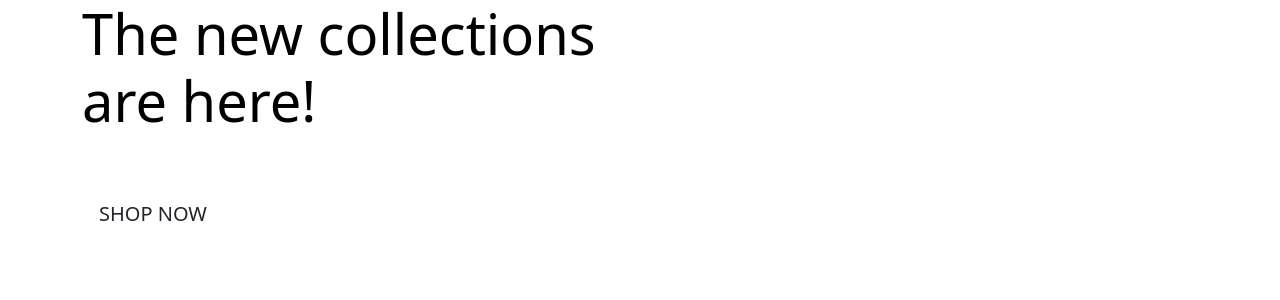
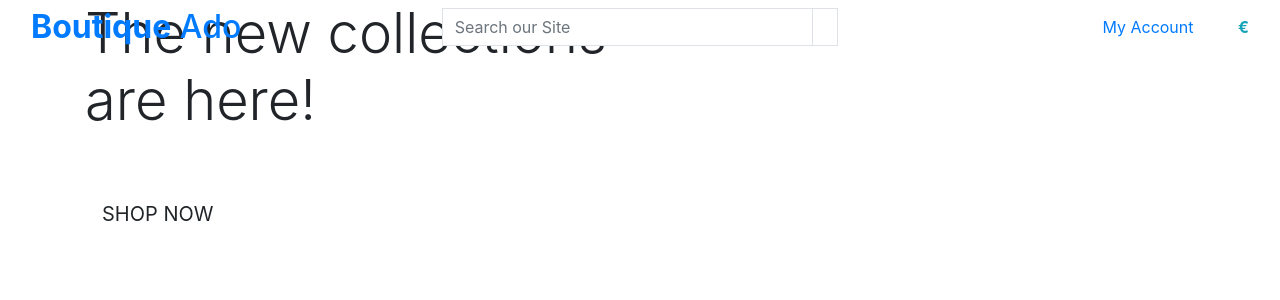
Before and after one commit to Brian-FullStack/boutique_ado, a Django app: page / in a window 1280 px wide. Shown: the top 300 px of the page. Run offline with Django 4.2, Linux system fonts and the light colour scheme.

Commit message:
Added main page  header content

```diff
--- a/templates/allauth/base.html
+++ b/templates/allauth/base.html
@@ -2,6 +2,7 @@
 
 <!doctype html>
 <html lang="en">
+
 <head>
   {% block coremeta%}
     <!-- Required meta tags -->
@@ -15,7 +16,7 @@
 
   {% block corecss %}
     <!-- Bootstrap CSS -->
-    <link href="https://cdn.jsdelivr.net/npm/bootstrap@5.1.3/dist/css/bootstrap.min.css" rel="stylesheet" integrity="sha384-1BmE4kWBq78iYhFldvKuhfTAU6auU8tT94WrHftjDbrCEXSU1oBoqyl2QvZ6jIW3" crossorigin="anonymous">
+    <link rel="stylesheet" href="https://cdn.jsdelivr.net/npm/bootstrap@4.4.1/dist/css/bootstrap.min.css" integrity="sha384-Vkoo8x4CGsO3+Hhxv8T/Q5PaXtkKtu6ug5TOeNV6gBiFeWPGFN9MuhOf23Q9Ifjh" crossorigin="anonymous">
   {% endblock %}
 
   {% block extra_css%}
@@ -23,7 +24,9 @@
 
   {% block corejs %}
     <!-- Option 1: Bootstrap Bundle with Popper -->
-    <script src="https://cdn.jsdelivr.net/npm/bootstrap@5.1.3/dist/js/bootstrap.bundle.min.js" integrity="sha384-ka7Sk0Gln4gmtz2MlQnikT1wXgYsOg+OMhuP+IlRH9sENBO0LRn5q+8nbTov4+1p" crossorigin="anonymous"></script>
+    <script src="https://code.jquery.com/jquery-3.4.1.slim.min.js" integrity="sha384-J6qa4849blE2+poT4WnyKhv5vZF5SrPo0iEjwBvKU7imGFAV0wwj1yYfoRSJoZ+n" crossorigin="anonymous"></script>
+    <script src="https://cdn.jsdelivr.net/npm/popper.js@1.16.0/dist/umd/popper.min.js" integrity="sha384-Q6E9RHvbIyZFJoft+2mJbHaEWldlvI9IOYy5n3zV9zzTtmI3UksdQRVvoxMfooAo" crossorigin="anonymous"></script>
+    <script src="https://cdn.jsdelivr.net/npm/bootstrap@4.4.1/dist/js/bootstrap.min.js" integrity="sha384-wfSDF2E50Y2D1uUdj0O3uMBJnjuUD4Ih7YwaYd1iqfktj0Uod8GCExl3Og8ifwB6" crossorigin="anonymous"></script>
   {% endblock%}
 
   {% block extra_js%}
@@ -31,8 +34,76 @@
 
   <title>Boutique Ado {% block extra_title %}{% endblock%}</title>
 </head>
+
 <body>
   <header class="container-fluid fixed-top">
+    <div class="row">
+
+      <!-- Logo will be center by default but to the left on large screens-->
+      <div class="col-12 col-lg-4 my-auto py-1 py-lg-0 text-center text-lg-left">
+        <a href="{% url 'home' %}" class="nav-link main-logo-link">
+          <h2 class="logo-font text-black my-0"><strong>Boutique</strong> Ado</h2>
+        </a>
+      </div>
+
+      <!-- Search Form -->
+      <div class="col-12 col-lg-4 my-auto py-1 py-lg-0">
+        <form method="GET" action="">
+          <div class="input-group w-100">
+            <input type="text" name="q" class="form-control border border-black rounded-0"
+              placeholder="Search our Site">
+            <div class="input-group-append">
+              <button class="form-control btn btn-black border border-black rounded-0" type="submit">
+                <span class="icon">
+                  <i class="fas fa-search"></i>
+                </span>
+              </button>
+            </div>
+          </div>
+        </form>
+      </div>
+
+      <!-- Account and Shopping Bag Links-->
+      <div class="col-12 col-lg-4 my-auto py-1 py-lg-0">
+        <ul class="list-inline list-unstyled text-center text-lg-right my-0">
+          <li class="list-inline-item dropdown">
+            <a href="#" id="user-options" class="text-black nav-link" data-toggle="dropdown" aria-haspopup="true" aria-expanded="false">
+              <div class="text-center">
+                <div><i class="fas fa-user fa-lg"></i></div>
+                <p class="my-0">My Account</p>
+              </div>
+            </a>
+            <div class="dropdown-menu border-0" aria-labelledby="user-options">
+              {% if request.user.is_authenticated %}
+                {% if request.user.is_superuser %}
+                  <a href="#" class="dropdown-item">Product Management</a>
+                {% endif %}
+                  <a href="#" class="dropdown-item">My Profile</a>
+                  <a href="{% url 'account_logout' %}" class="dropdown-item">Log out</a>
+                {% else %}
+                  <a href="{% url 'account_signup' %}" class="dropdown-item">Register</a>
+                  <a href="{% url 'account_login' %}" class="dropdown-item">Log In</a>
+              {% endif %}
+            </div>
+          </li>
+          <!-- Shopping Bag link -->
+          <li class="list-inline-item">
+            <a href="#" class="{% if 'grand_total' %}text-info font-weight-bold {% else %}text-black {% endif %} nav-link">
+              <div class="text-center">
+                <div><i class="fas fa-shopping-bag fa-lg"></i></div>
+                <p class="my-0">
+                  {% if 'grand_total' %}
+                    €{{ grand_total|floatformat:2 }}
+                  {% else %}
+                    €0.00
+                  {% endif %}
+                </p>
+              </div>
+            </a>
+          </li>
+        </ul>
+      </div>
+    </div>
   </header>
 
   {% if messages %}
@@ -49,4 +120,5 @@
   {% endblock %}
 
 </body>
+
 </html>
```
Lines whose indentation alone changed are shown as unchanged.
